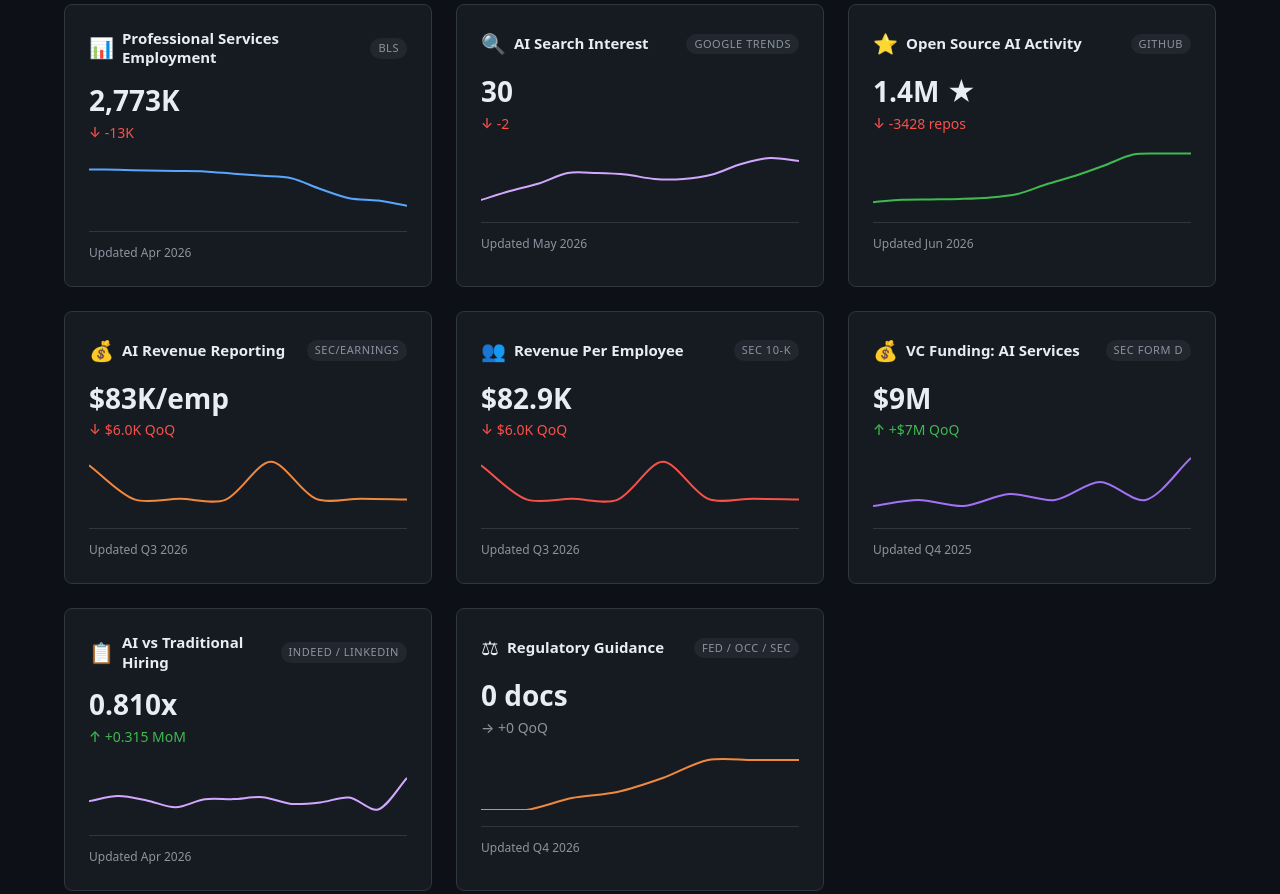
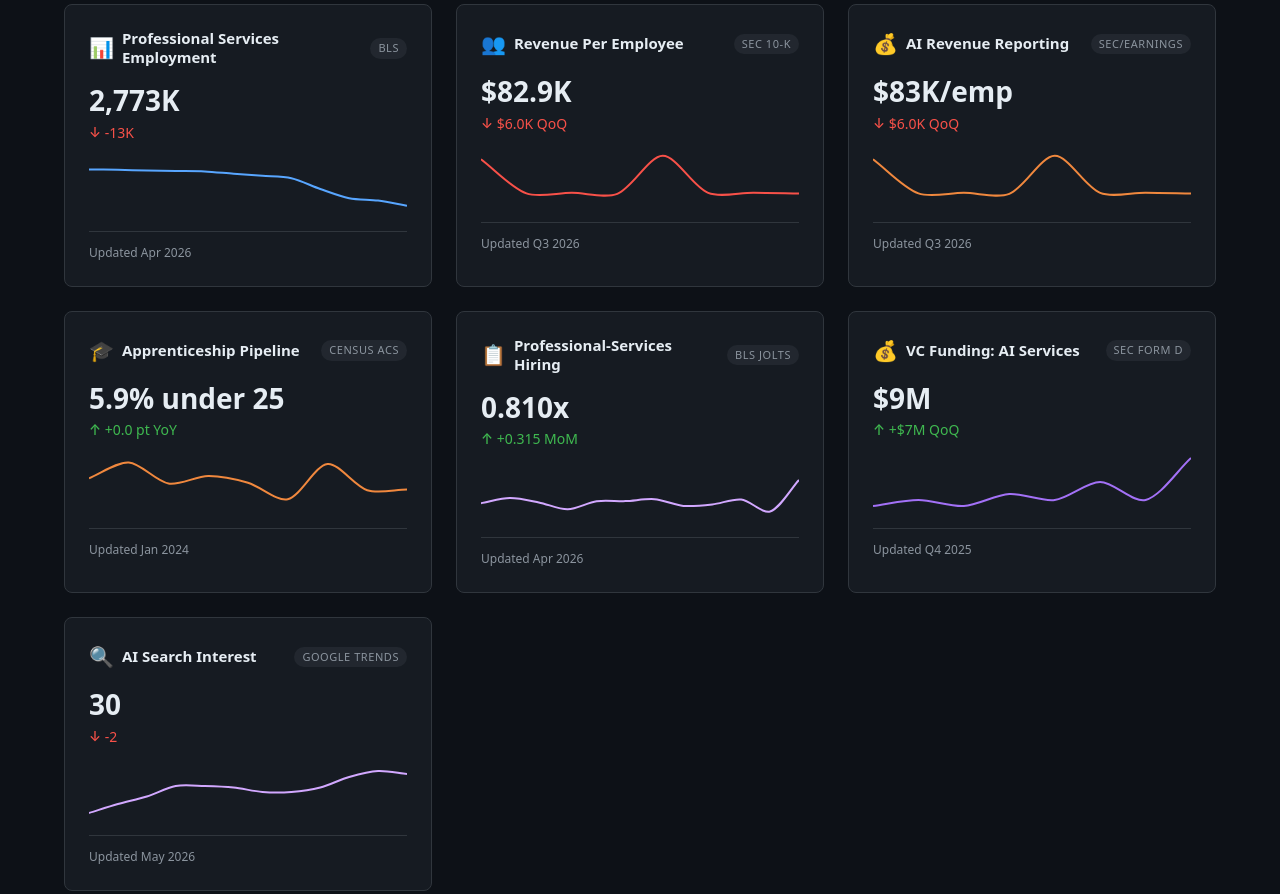
Before and after one commit to jschulman/displacement-curve, a plain HTML site: page docs/index.html in a window 1280 px wide. Shown: the part 1275-2169 px from the top of the page. Drawn offline with nearby package versions, Linux system fonts and the light colour scheme.

Commit message:
dashboard: add Apprenticeship Pipeline card, reorder by weight, relabel Hiring, drop GitHub/Regulatory cards
- New Apprenticeship Pipeline card (Census youth-share under-25, with expand chart +
  crossover threshold line). Closes the gap where the #3 composite signal had no card.
- Reorder signal cards by composite weight / directness (employment, rev/employee,
  AI revenue, apprenticeship, hiring, VC, search) — search demoted from #2 to last.
- Relabel 'AI vs Traditional Hiring' -> 'Professional-Services Hiring' (BLS JOLTS;
  JOLTS has no AI/traditional split).
- Remove GitHub + Regulatory CARDS from the dashboard (signals still feed the composite
  via the normalizer — dropping the card is not dropping the data).

```diff
--- a/docs/dashboard.js
+++ b/docs/dashboard.js
@@ -18,11 +18,12 @@
     regulatory: "data/regulatory/processed/guidance.json",
     composite: "data/composite/displacement_index.json",
     inflection: "data/composite/inflection_distance.json",
+    youth: "data/apprenticeship/processed/collapse.json",
   };
 
   // ---- State ----
   let state = {
-    data: { employment: null, trends: null, github: null, earnings: null, workforce: null, vc: null, jobs: null, regulatory: null, composite: null, inflection: null },
+    data: { employment: null, trends: null, github: null, earnings: null, workforce: null, vc: null, jobs: null, regulatory: null, composite: null, inflection: null, youth: null },
     expandedSignal: null,
     sparkCharts: {},
     expandedChart: null,
@@ -377,6 +378,27 @@
       date: latest.date,
       sparkLabels: trailing.map(function(d) { return d.date; }),
       sparkData: trailing.map(idx),
+    };
+  }
+
+  // ---- Apprenticeship Pipeline (youth share of professional services, Census ACS) ----
+  function getYouthSummary(youthData) {
+    if (!youthData || !youthData.monthly || youthData.monthly.length === 0) return null;
+    var sorted = youthData.monthly.slice().sort(function (a, b) { return a.date.localeCompare(b.date); });
+    function pct(e) { var v = e.youth_share_u25 != null ? e.youth_share_u25 : e.value; return v != null ? v * 100 : null; }
+    var latest = sorted[sorted.length - 1];
+    var prev = sorted.length >= 2 ? sorted[sorted.length - 2] : null;
+    var latestVal = pct(latest);
+    var prevVal = prev ? pct(prev) : null;
+    var mom = (prevVal != null && latestVal != null) ? latestVal - prevVal : 0; // percentage points, YoY
+    return {
+      value: latestVal,
+      formatted: latestVal != null ? latestVal.toFixed(1) + "% under 25" : "--",
+      mom: mom,
+      momFormatted: (mom >= 0 ? "+" : "") + mom.toFixed(1) + " pt YoY",
+      date: latest.date,
+      sparkLabels: sorted.map(function (d) { return d.date; }),
+      sparkData: sorted.map(pct),
     };
   }
 
@@ -798,6 +820,7 @@
     if (signal === "workforce") sparkColor = "#f85149";
     if (signal === "vc") sparkColor = "#a371f7";
     if (signal === "jobs") sparkColor = "#d2a8ff";
+    if (signal === "youth") sparkColor = "#f0883e";
     if (signal === "regulatory") sparkColor = "#f0883e";
 
     createSparkline(
@@ -1369,6 +1392,43 @@
     });
   }
 
+  function renderExpandedYouth(youthData) {
+    var ctx = document.getElementById("expanded-chart");
+    if (state.expandedChart) state.expandedChart.destroy();
+    var rows = (youthData.monthly || []).slice().sort(function (a, b) { return a.date.localeCompare(b.date); });
+    var labels = rows.map(function (d) { return d.date.slice(0, 4); });
+    var u25 = rows.map(function (d) { return d.youth_share_u25 != null ? d.youth_share_u25 * 100 : null; });
+    var u35 = rows.map(function (d) { return d.youth_share_u35 != null ? d.youth_share_u35 * 100 : null; });
+    var base = rows.filter(function (d) { var y = d.date.slice(0, 4); return y >= "2015" && y <= "2019"; })
+      .map(function (d) { return d.youth_share_u25 * 100; });
+    var baseline = base.length ? base.reduce(function (a, b) { return a + b; }, 0) / base.length : null;
+    var threshold = baseline != null ? baseline * 0.5 : null;
+    state.expandedChart = new Chart(ctx, {
+      type: "line",
+      data: {
+        labels: labels,
+        datasets: [
+          { label: "Under 25 (%)", data: u25, borderColor: "#f0883e", backgroundColor: "transparent", borderWidth: 2, pointRadius: 3, tension: 0.3 },
+          { label: "Under 35 (%)", data: u35, borderColor: "#58a6ff", backgroundColor: "transparent", borderWidth: 2, pointRadius: 3, tension: 0.3 },
+          { label: "Crossover (50% of baseline)", data: labels.map(function () { return threshold; }), borderColor: "#f85149", borderDash: [6, 4], backgroundColor: "transparent", borderWidth: 1.5, pointRadius: 0 },
+        ],
+      },
+      options: {
+        responsive: true,
+        maintainAspectRatio: false,
+        plugins: {
+          legend: { display: true, position: "top", labels: { usePointStyle: true, pointStyle: "line", padding: 16 } },
+          tooltip: { mode: "index", intersect: false, callbacks: { label: function (ctx) { return ctx.dataset.label + ": " + (ctx.parsed.y != null ? ctx.parsed.y.toFixed(1) : "--") + "%"; } } },
+        },
+        scales: {
+          x: { title: { display: true, text: "Year" }, grid: { color: "rgba(48, 54, 61, 0.5)" } },
+          y: { title: { display: true, text: "Share of professional-services workforce (%)" }, grid: { color: "rgba(48, 54, 61, 0.5)" } },
+        },
+        interaction: { mode: "index", intersect: false },
+      },
+    });
+  }
+
   // ---- Expand / Collapse ----
 
   function expandSignal(signal) {
@@ -1400,7 +1460,8 @@
       earnings: "AI Revenue Reporting (SEC/Earnings)",
       workforce: "Revenue Per Employee (SEC 10-K)",
       vc: "VC Funding: AI Services (SEC Form D)",
-      jobs: "AI vs Traditional Hiring (Indeed / LinkedIn)",
+      jobs: "Professional-Services Hiring (BLS JOLTS)",
+      youth: "Apprenticeship Pipeline — Youth Share (Census ACS)",
       regulatory: "Regulatory Guidance (Fed / OCC / SEC / EU / NIST)",
     };
     titleEl.textContent = titles[signal] || signal;
@@ -1416,6 +1477,7 @@
     else if (signal === "workforce") renderExpandedWorkforce(state.data.earnings, state.data.workforce);
     else if (signal === "vc") renderExpandedVc(data);
     else if (signal === "jobs") renderExpandedJobs(data);
+    else if (signal === "youth") renderExpandedYouth(data);
     else if (signal === "regulatory") renderExpandedRegulatory(data);
 
     // Scroll to expanded section
@@ -1457,6 +1519,7 @@
       fetchJSON(DATA_PATHS.regulatory).catch(function () { console.warn("Regulatory data unavailable; signal will show no data."); return null; }),
       fetchJSON(DATA_PATHS.composite).catch(function () { console.warn("Composite data unavailable; signal will show no data."); return null; }),
       fetchJSON(DATA_PATHS.inflection).catch(function () { console.warn("Inflection data unavailable; panel will hide."); return null; }),
+      fetchJSON(DATA_PATHS.youth).catch(function () { console.warn("Youth-share data unavailable; card will show no data."); return null; }),
     ];
 
     Promise.all(promises).then(function (results) {
@@ -1470,6 +1533,7 @@
       state.data.regulatory = results[7];
       state.data.composite = results[8];
       state.data.inflection = results[9];
+      state.data.youth = results[10];
       render();
     });
   }
@@ -1504,23 +1568,22 @@
     var trendsSummary = getTrendsSummary(state.data.trends);
     renderCard("trends", trendsSummary);
 
-    var ghSummary = getGithubSummary(state.data.github);
-    renderCard("github", ghSummary);
-
     var earningsSummary = getEarningsSummary(state.data.earnings);
     renderCard("earnings", earningsSummary);
 
     var workforceSummary = getWorkforceSummary(state.data.earnings);
     renderCard("workforce", workforceSummary);
 
+    renderCard("youth", getYouthSummary(state.data.youth));
+
     var vcSummary = getVcSummary(state.data.vc);
     renderCard("vc", vcSummary);
 
     var jobsSummary = getJobsSummary(state.data.jobs);
     renderCard("jobs", jobsSummary);
 
-    var regSummary = getRegulatorySummary(state.data.regulatory);
-    renderCard("regulatory", regSummary);
+    // GitHub + Regulatory cards removed from the dashboard (signals still feed the
+    // composite via the Python normalizer — dropping the card != dropping the data).
   }
 
   // ---- Event Binding ----
--- a/docs/index.html
+++ b/docs/index.html
@@ -74,40 +74,21 @@
         </div>
       </div>
 
-      <div class="card" data-signal="trends" id="card-trends">
+      <div class="card" data-signal="workforce" id="card-workforce">
         <div class="card-header">
-          <span class="card-icon" aria-hidden="true">&#x1F50D;</span>
-          <h2 class="card-title">AI Search Interest</h2>
-          <span class="card-source">Google Trends</span>
+          <span class="card-icon" aria-hidden="true">&#x1F465;</span>
+          <h2 class="card-title">Revenue Per Employee</h2>
+          <span class="card-source">SEC 10-K</span>
         </div>
         <div class="card-body">
-          <div class="card-value" id="val-trends">--</div>
-          <div class="card-change" id="change-trends">--</div>
+          <div class="card-value" id="val-workforce">--</div>
+          <div class="card-change" id="change-workforce">--</div>
           <div class="card-sparkline">
-            <canvas id="spark-trends" height="60"></canvas>
+            <canvas id="spark-workforce" height="60"></canvas>
           </div>
         </div>
         <div class="card-footer">
-          <span class="card-updated" id="updated-trends">--</span>
-          <span class="card-expand-hint">Click to expand</span>
-        </div>
-      </div>
-
-      <div class="card" data-signal="github" id="card-github">
-        <div class="card-header">
-          <span class="card-icon" aria-hidden="true">&#x2B50;</span>
-          <h2 class="card-title">Open Source AI Activity</h2>
-          <span class="card-source">GitHub</span>
-        </div>
-        <div class="card-body">
-          <div class="card-value" id="val-github">--</div>
-          <div class="card-change" id="change-github">--</div>
-          <div class="card-sparkline">
-            <canvas id="spark-github" height="60"></canvas>
-          </div>
-        </div>
-        <div class="card-footer">
-          <span class="card-updated" id="updated-github">--</span>
+          <span class="card-updated" id="updated-workforce">--</span>
           <span class="card-expand-hint">Click to expand</span>
         </div>
       </div>
@@ -131,21 +112,40 @@
         </div>
       </div>
 
-      <div class="card" data-signal="workforce" id="card-workforce">
+      <div class="card" data-signal="youth" id="card-youth">
         <div class="card-header">
-          <span class="card-icon" aria-hidden="true">&#x1F465;</span>
-          <h2 class="card-title">Revenue Per Employee</h2>
-          <span class="card-source">SEC 10-K</span>
+          <span class="card-icon" aria-hidden="true">&#x1F393;</span>
+          <h2 class="card-title">Apprenticeship Pipeline</h2>
+          <span class="card-source">Census ACS</span>
         </div>
         <div class="card-body">
-          <div class="card-value" id="val-workforce">--</div>
-          <div class="card-change" id="change-workforce">--</div>
+          <div class="card-value" id="val-youth">--</div>
+          <div class="card-change" id="change-youth">--</div>
           <div class="card-sparkline">
-            <canvas id="spark-workforce" height="60"></canvas>
+            <canvas id="spark-youth" height="60"></canvas>
           </div>
         </div>
         <div class="card-footer">
-          <span class="card-updated" id="updated-workforce">--</span>
+          <span class="card-updated" id="updated-youth">--</span>
+          <span class="card-expand-hint">Click to expand</span>
+        </div>
+      </div>
+
+      <div class="card" data-signal="jobs" id="card-jobs">
+        <div class="card-header">
+          <span class="card-icon" aria-hidden="true">&#x1F4CB;</span>
+          <h2 class="card-title">Professional-Services Hiring</h2>
+          <span class="card-source">BLS JOLTS</span>
+        </div>
+        <div class="card-body">
+          <div class="card-value" id="val-jobs">--</div>
+          <div class="card-change" id="change-jobs">--</div>
+          <div class="card-sparkline">
+            <canvas id="spark-jobs" height="60"></canvas>
+          </div>
+        </div>
+        <div class="card-footer">
+          <span class="card-updated" id="updated-jobs">--</span>
           <span class="card-expand-hint">Click to expand</span>
         </div>
       </div>
@@ -169,40 +169,21 @@
         </div>
       </div>
 
-      <div class="card" data-signal="jobs" id="card-jobs">
+      <div class="card" data-signal="trends" id="card-trends">
         <div class="card-header">
-          <span class="card-icon" aria-hidden="true">&#x1F4CB;</span>
-          <h2 class="card-title">AI vs Traditional Hiring</h2>
-          <span class="card-source">Indeed / LinkedIn</span>
+          <span class="card-icon" aria-hidden="true">&#x1F50D;</span>
+          <h2 class="card-title">AI Search Interest</h2>
+          <span class="card-source">Google Trends</span>
         </div>
         <div class="card-body">
-          <div class="card-value" id="val-jobs">--</div>
-          <div class="card-change" id="change-jobs">--</div>
+          <div class="card-value" id="val-trends">--</div>
+          <div class="card-change" id="change-trends">--</div>
           <div class="card-sparkline">
-            <canvas id="spark-jobs" height="60"></canvas>
+            <canvas id="spark-trends" height="60"></canvas>
           </div>
         </div>
         <div class="card-footer">
-          <span class="card-updated" id="updated-jobs">--</span>
-          <span class="card-expand-hint">Click to expand</span>
-        </div>
-      </div>
-
-      <div class="card" data-signal="regulatory" id="card-regulatory">
-        <div class="card-header">
-          <span class="card-icon" aria-hidden="true">&#x2696;</span>
-          <h2 class="card-title">Regulatory Guidance</h2>
-          <span class="card-source">Fed / OCC / SEC</span>
-        </div>
-        <div class="card-body">
-          <div class="card-value" id="val-regulatory">--</div>
-          <div class="card-change" id="change-regulatory">--</div>
-          <div class="card-sparkline">
-            <canvas id="spark-regulatory" height="60"></canvas>
-          </div>
-        </div>
-        <div class="card-footer">
-          <span class="card-updated" id="updated-regulatory">--</span>
+          <span class="card-updated" id="updated-trends">--</span>
           <span class="card-expand-hint">Click to expand</span>
         </div>
       </div>
```
